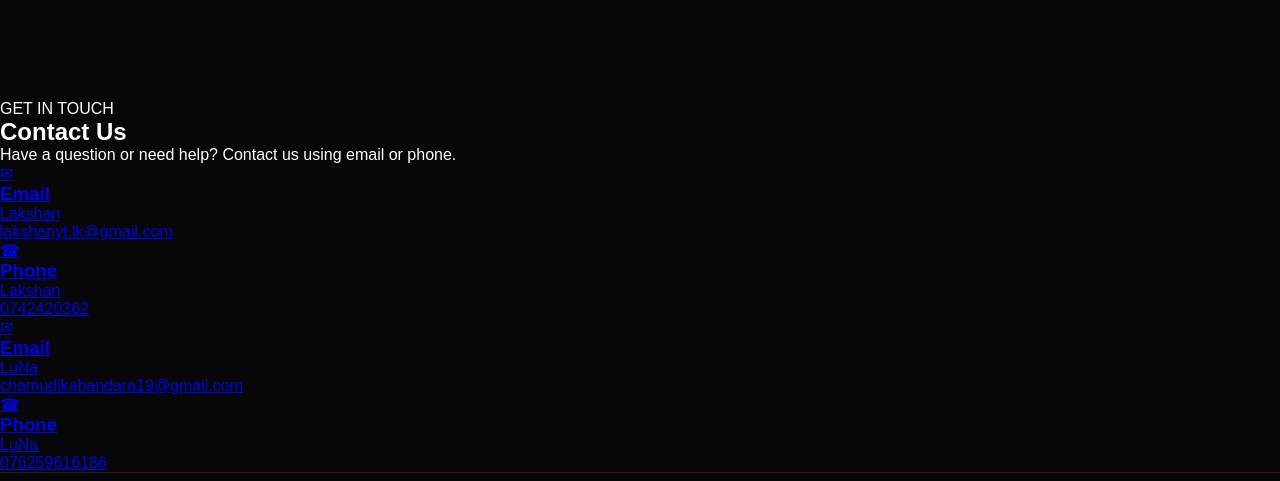
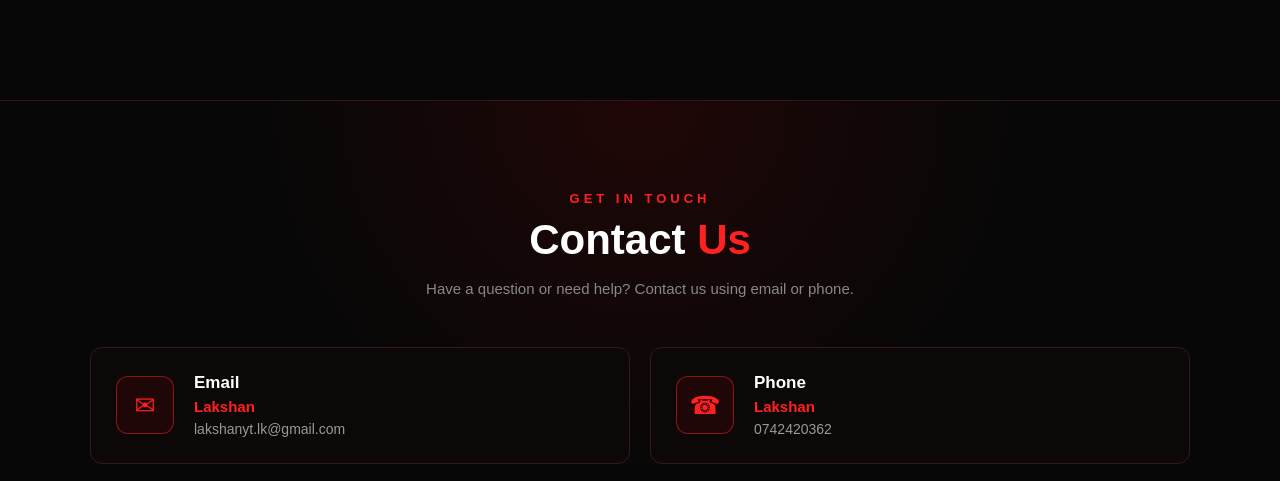
Before and after one commit to madushanchamudika-png/dlmc-club, a website: page index.html in a window 1280 px wide. Shown: the part 2284-2765 px from the top of the page. Drawn offline with Linux system fonts and the light colour scheme.

Commit message:
Update style.css

```diff
--- a/style.css
+++ b/style.css
@@ -520,6 +520,144 @@ details p {
     line-height: 1.6;
 }
 
+
+/* ============================= */
+/* CONTACT US */
+/* ============================= */
+
+.contact-section {
+    padding: 90px 25px;
+    background:
+        radial-gradient(
+            circle at top,
+            rgba(255, 0, 0, 0.10),
+            transparent 45%
+        ),
+        #070707;
+    border-top: 1px solid #351515;
+}
+
+.contact-container {
+    max-width: 1100px;
+    margin: 0 auto;
+}
+
+.contact-heading {
+    text-align: center;
+    margin-bottom: 45px;
+}
+
+.contact-heading span {
+    display: block;
+    color: #ff2020;
+    font-size: 13px;
+    font-weight: 700;
+    letter-spacing: 4px;
+    margin-bottom: 10px;
+}
+
+.contact-heading h2 {
+    font-size: 42px;
+    color: #ffffff;
+    margin-bottom: 12px;
+}
+
+.contact-heading h2 strong {
+    color: #ff2020;
+}
+
+.contact-heading p {
+    color: #888;
+    font-size: 15px;
+    line-height: 1.7;
+    max-width: 600px;
+    margin: auto;
+}
+
+.contact-cards {
+    display: grid;
+    grid-template-columns: repeat(2, 1fr);
+    gap: 20px;
+}
+
+.contact-card {
+    display: flex;
+    align-items: center;
+    gap: 20px;
+    padding: 25px;
+    background: #0d0808;
+    border: 1px solid #351919;
+    border-radius: 12px;
+    text-decoration: none;
+    color: #ffffff;
+    transition: all 0.3s ease;
+}
+
+.contact-card:hover {
+    transform: translateY(-6px);
+    border-color: #ff2020;
+    box-shadow:
+        0 10px 35px rgba(255, 0, 0, 0.12),
+        0 0 20px rgba(255, 0, 0, 0.08);
+}
+
+.contact-icon {
+    min-width: 58px;
+    width: 58px;
+    height: 58px;
+    display: flex;
+    align-items: center;
+    justify-content: center;
+    border-radius: 12px;
+    background: rgba(255, 0, 0, 0.08);
+    border: 1px solid rgba(255, 32, 32, 0.5);
+    color: #ff2020;
+    font-size: 25px;
+    transition: 0.3s ease;
+}
+
+.contact-card:hover .contact-icon {
+    background: #ff2020;
+    color: #000000;
+}
+
+.contact-info h3 {
+    font-size: 17px;
+    margin-bottom: 5px;
+}
+
+.contact-info p {
+    color: #ff2020;
+    font-size: 15px;
+    font-weight: 700;
+    margin-bottom: 5px;
+}
+
+.contact-info span {
+    color: #999;
+    font-size: 14px;
+    word-break: break-word;
+}
+
+.contact-card:focus-visible {
+    outline: 3px solid #ff2020;
+    outline-offset: 4px;
+    border-color: #ff2020;
+    box-shadow:
+        0 0 0 4px rgba(255, 0, 0, 0.15),
+        0 10px 35px rgba(255, 0, 0, 0.12);
+    transform: translateY(-4px);
+}
+
+.contact-card:focus-visible .contact-icon {
+    background: #ff2020;
+    color: #000000;
+}
+
+.contact-card:focus:not(:focus-visible) {
+    outline: none;
+}
+
 /* ============================= */
 /* MODAL */
 /* ============================= */
@@ -937,6 +1075,47 @@ footer p {
         margin-bottom: 12px;
     }
 
+    /* CONTACT MOBILE */
+    .contact-section {
+        padding: 70px 15px;
+    }
+
+    .contact-heading h2 {
+        font-size: 32px;
+    }
+
+    .contact-heading p {
+        font-size: 14px;
+    }
+
+    .contact-cards {
+        grid-template-columns: 1fr;
+    }
+
+    .contact-card {
+        padding: 20px;
+        gap: 15px;
+    }
+
+    .contact-icon {
+        min-width: 52px;
+        width: 52px;
+        height: 52px;
+        font-size: 22px;
+    }
+
+    .contact-info h3 {
+        font-size: 16px;
+    }
+
+    .contact-info p {
+        font-size: 14px;
+    }
+
+    .contact-info span {
+        font-size: 13px;
+    }
+
     .modal {
         padding: 8px;
     }
```
